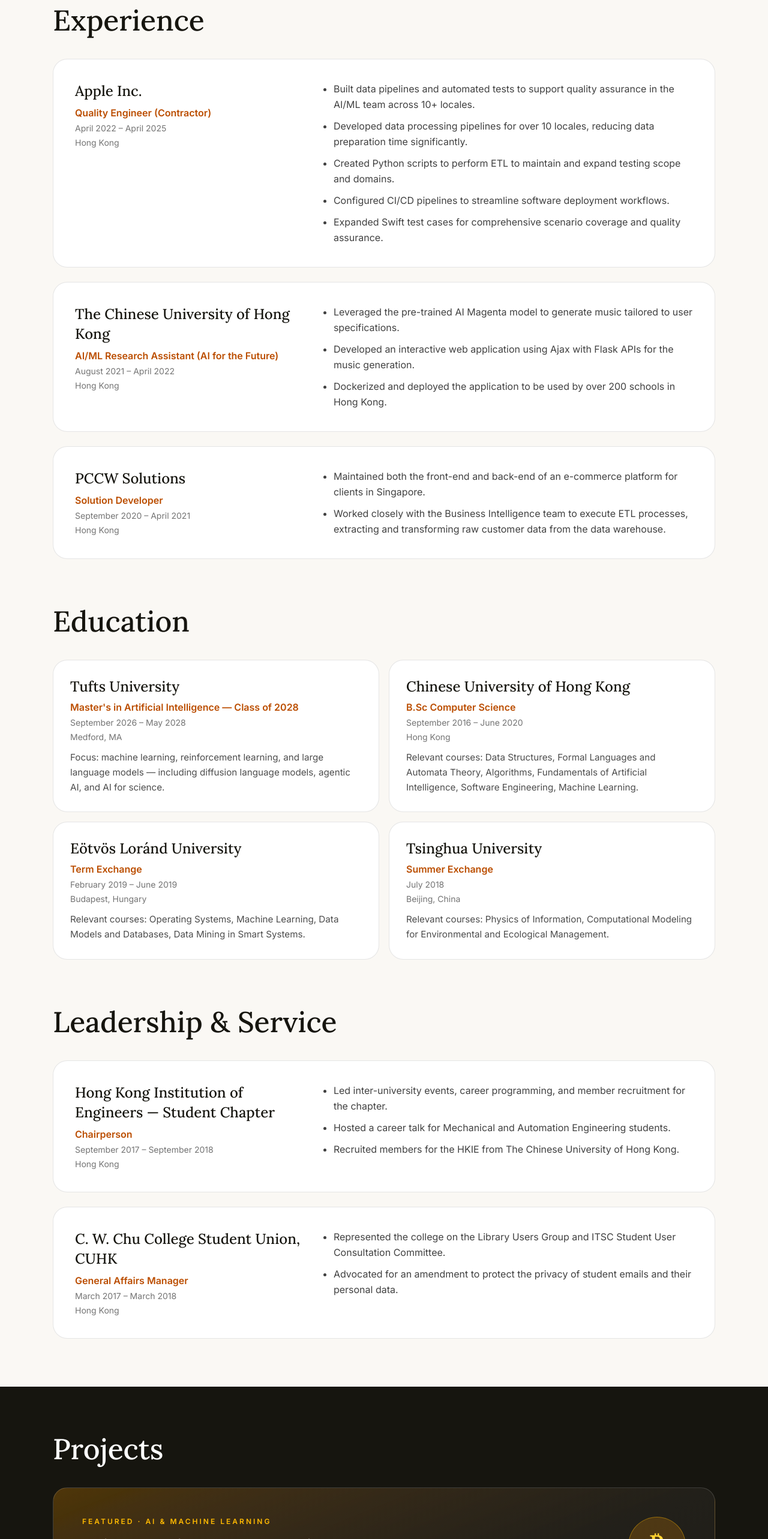
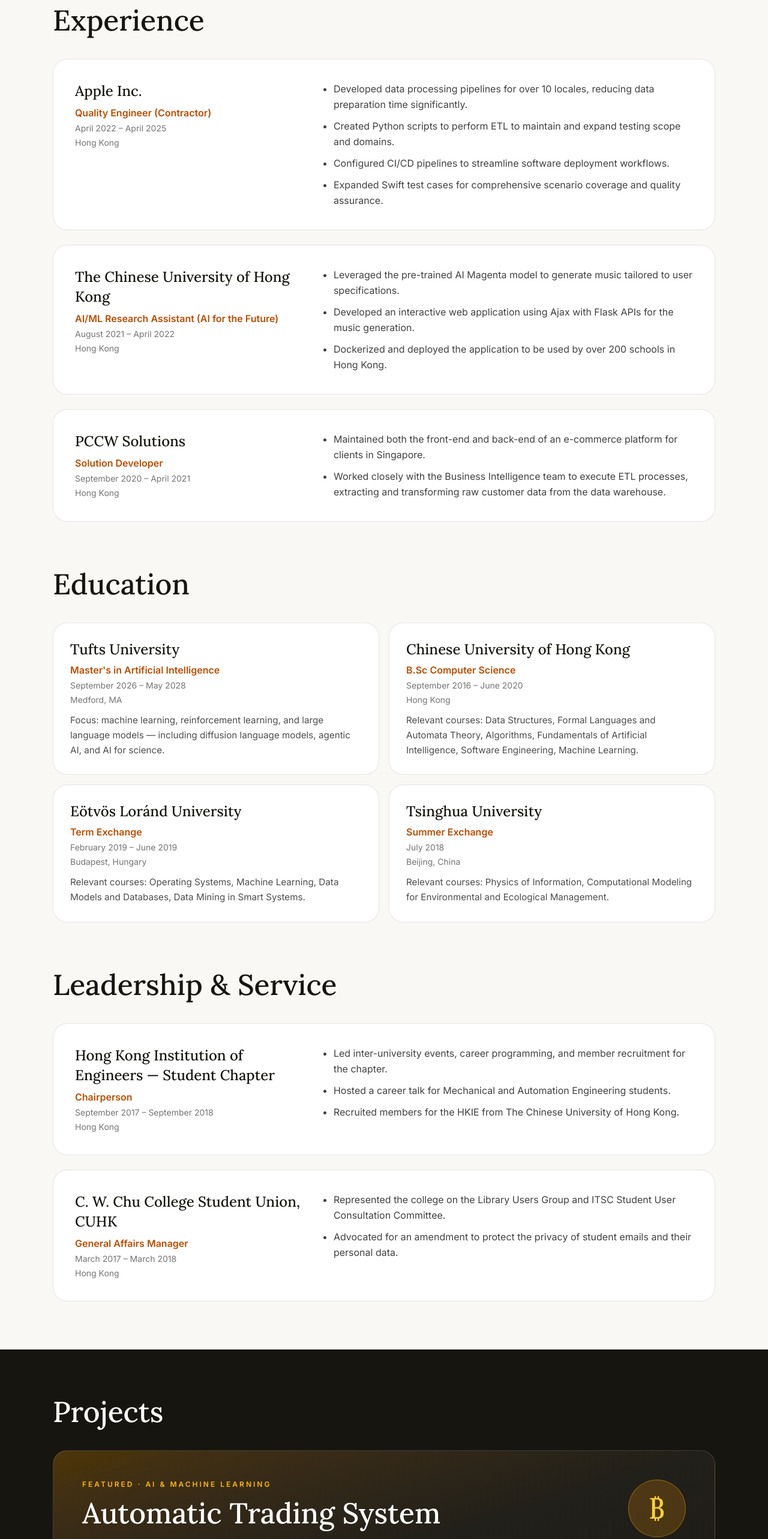
Before and after one commit to ivjiyeon/ivjiyeon.github.io, a React (Vite) app: page / in a window 1280 px wide. Shown: the part 1760-4326 px from the top of the page at 60% size. Built offline with nearby package versions, Linux system fonts and the light colour scheme.

Commit message:
Remove Apple bullet, Class of 2028, trading backtest tail; rename Automatic Trading System; link email

```diff
--- a/src/App.jsx
+++ b/src/App.jsx
@@ -8,7 +8,6 @@
     period: 'April 2022 – April 2025',
     location: 'Hong Kong',
     points: [
-      'Built data pipelines and automated tests to support quality assurance in the AI/ML team across 10+ locales.',
       'Developed data processing pipelines for over 10 locales, reducing data preparation time significantly.',
       'Created Python scripts to perform ETL to maintain and expand testing scope and domains.',
       'Configured CI/CD pipelines to streamline software deployment workflows.',
@@ -41,7 +40,7 @@
 const education = [
   {
     school: 'Tufts University',
-    credential: "Master's in Artificial Intelligence — Class of 2028",
+    credential: "Master's in Artificial Intelligence",
     period: 'September 2026 – May 2028',
     location: 'Medford, MA',
     detail:
@@ -371,7 +370,7 @@
                   Featured · AI & Machine Learning
                 </p>
                 <h3 className="font-serif text-3xl md:text-5xl font-medium mb-4 group-hover:text-amber-300 transition-colors">
-                  Algorithmic Trading System & Agent Framework
+                  Automatic Trading System
                 </h3>
                 <p className="text-white/70 leading-relaxed">
                   Automated cryptocurrency futures (BTC/USDT) trading integrating Binance
@@ -380,10 +379,7 @@
                   and a cloud-native webhook execution architecture on Google Cloud Run
                   with Docker and Telegram bot integration for event-driven signals.
                   FinRL reinforcement-learning approaches were evaluated for trade
-                  execution policies, and every strategy is backtested with strict
-                  held-out validation: the 4h long strategy, tuned on 2021–2024, returned
-                  +21.5% out-of-sample on untouched 2025–2026 data while buy-and-hold
-                  lost 9.7%.
+                  execution policies.
                 </p>
               </div>
               <div className="hidden md:flex w-24 h-24 shrink-0 rounded-full bg-amber-500/20 border border-amber-400/40 items-center justify-center font-serif text-5xl text-amber-300">
@@ -481,7 +477,7 @@
             <p className="text-black/65 max-w-md leading-relaxed">
               I'm in Boston and looking for Summer / Fall 2027 internships in AI/ML
               engineering, data science, and software engineering. The fastest way to
-              reach me is email.
+              reach me is via <a href="mailto:ivjiyeonb@gmail.com" className="font-semibold hover:text-amber-700">email</a>.
             </p>
           </div>
           <div className="space-y-2 text-[1.05rem]">
```
